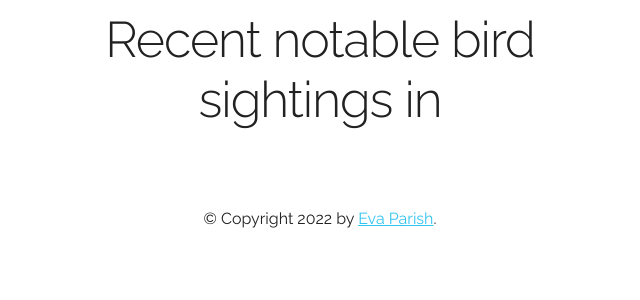
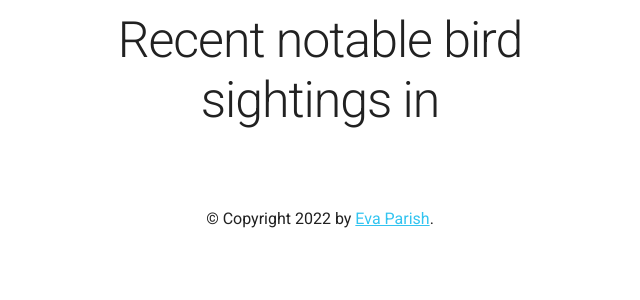
Before and after one commit to evazorro/evabird, a Flask app: page /regions/1 in a window 1280 px wide. Shown: the top 300 px of the page, without its empty margins (75-715 px from the left). Run offline with Flask 2, Linux system fonts and the light colour scheme; data that the repository does not hold is empty.

Commit message:
Tweak some styling

```diff
--- a/static/barebones.css
+++ b/static/barebones.css
@@ -176,7 +176,7 @@ body {
   font-size: 1.6rem;		/* changed from 15px in orig skeleton */
   line-height: 1.6;
   font-weight: 400;
-  font-family: "Raleway", "HelveticaNeue", "Helvetica Neue", Helvetica, Arial, sans-serif;
+  font-family: "Roboto", "HelveticaNeue", "Helvetica Neue", Helvetica, Arial, sans-serif;
   color: var(--text-color-normal);
   background-color: var(--background-color);;
 }
@@ -344,7 +344,9 @@ label > .label-body {
 /* Lists
 –––––––––––––––––––––––––––––––––––––––––––––––––– */
 ul {
-  list-style: circle inside; }
+  list-style: circle inside;
+  text-align: left; /* changed from Barebones */
+}
 ol {
   list-style: decimal inside; }
 ol, ul {
--- a/templates/base.html
+++ b/templates/base.html
@@ -8,8 +8,8 @@
   –––––––––––––––––––––––––––––––––––––––––––––––––– -->
   <meta charset="utf-8">
   <title>{% block title %}{% endblock %} - evaBird</title>
-  <meta name="description" content="">
-  <meta name="author" content="">
+  <meta name="description" content="Look up recent notable bird sightings in your region">
+  <meta name="author" content="Eva Parish">
 
   <!-- Mobile Specific Metas
   –––––––––––––––––––––––––––––––––––––––––––––––––– -->
@@ -17,7 +17,7 @@
 
   <!-- FONT
   –––––––––––––––––––––––––––––––––––––––––––––––––– -->
-  <link href="//fonts.googleapis.com/css?family=Raleway:400,300,600" rel="stylesheet" type="text/css">
+  <link href="//fonts.googleapis.com/css?family=Roboto:400,300,600" rel="stylesheet" type="text/css">
 
   <!-- CSS
   –––––––––––––––––––––––––––––––––––––––––––––––––– -->
```
